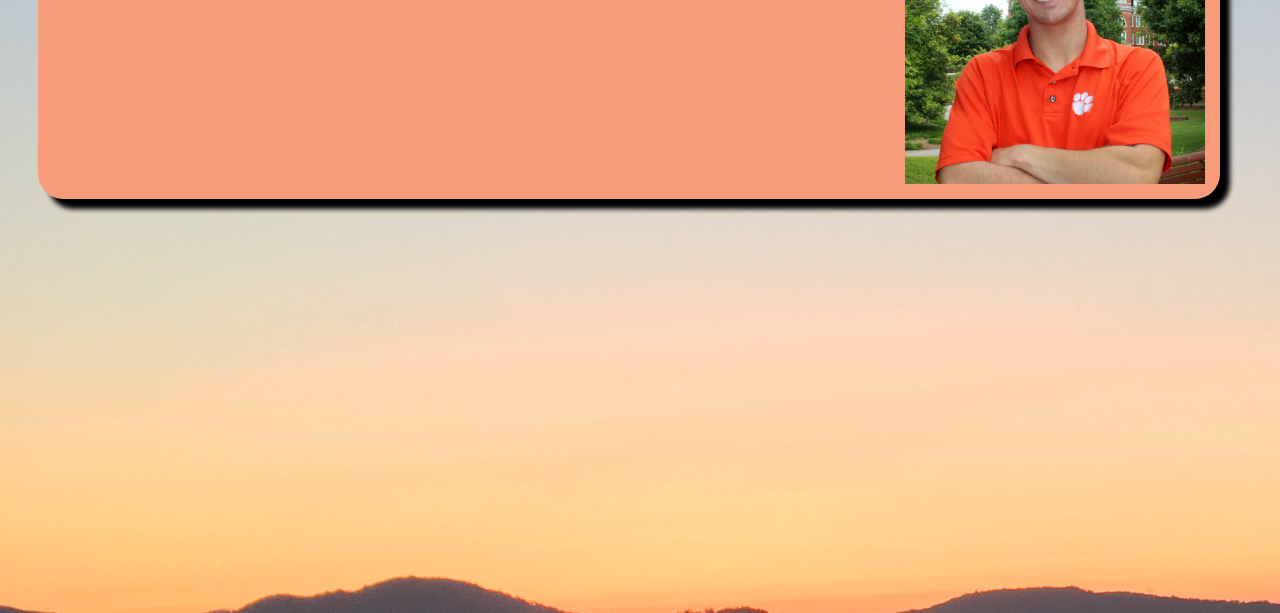
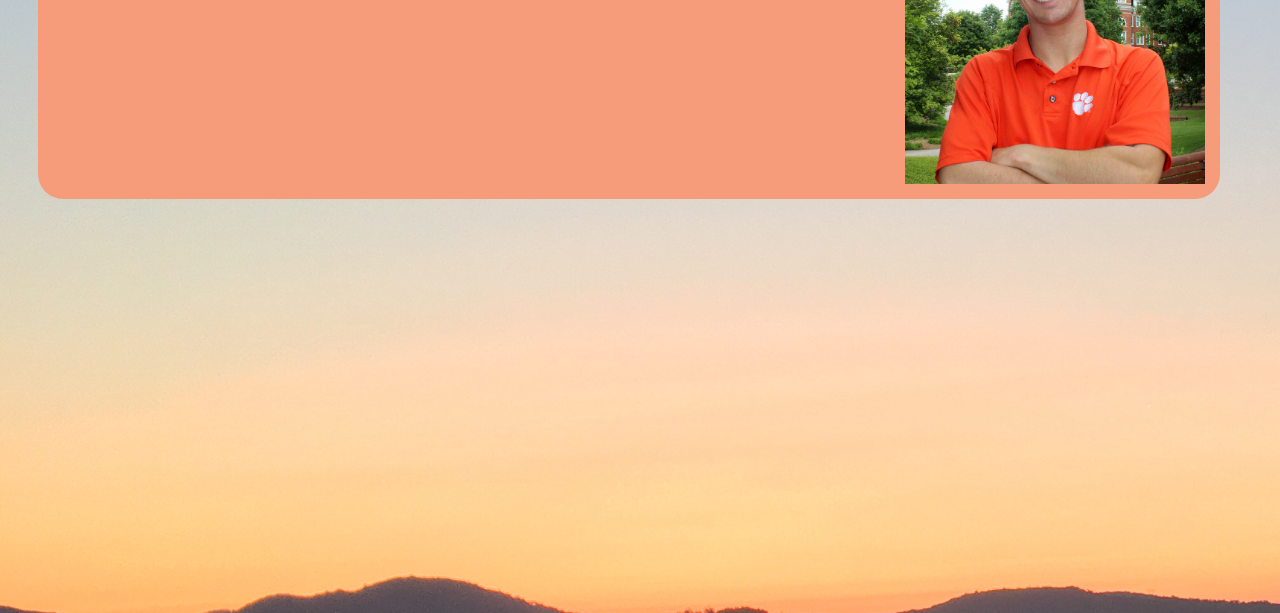
Before and after one commit to zachwyman/zachwyman.me, a plain HTML site: page public_html/80shomepage.html in a window 1280 px wide. Shown: the part 187-800 px from the top of the page. Drawn offline with Linux system fonts and the light colour scheme.

Commit message:
editing shadows

```diff
--- a/public_html/styles/format.css
+++ b/public_html/styles/format.css
@@ -5,7 +5,6 @@
   height: 300px;
   padding: 15px;
   background-color: #f69c7b;
-  box-shadow: 10px 10px 5px black;
   border-radius: 25px;
 }
 
```
